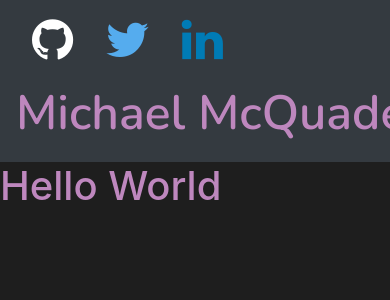
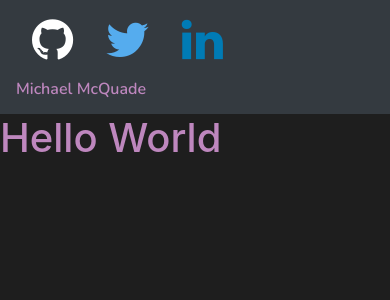
Before and after one commit to giraffesyo/giraffesyo.io, a React (Create React App) app: page / in a window 390 px wide. Shown: the top 300 px of the page. Built offline with nearby package versions, Linux system fonts and the light colour scheme; the HTML template or start-up script is replaced by a standard one.

Commit message:
Responsive header

```diff
--- a/src/styles/styles.css
+++ b/src/styles/styles.css
@@ -10,6 +10,12 @@ nav {
   font-size: 3em;
   font-weight: 600;
   font-family: 'Nunito', sans-serif;
+}
+
+@media screen and (max-width: 767px) {
+  .navbar-brand {
+      font-size: 1em;
+  }
 }
 
 .fa {
```
